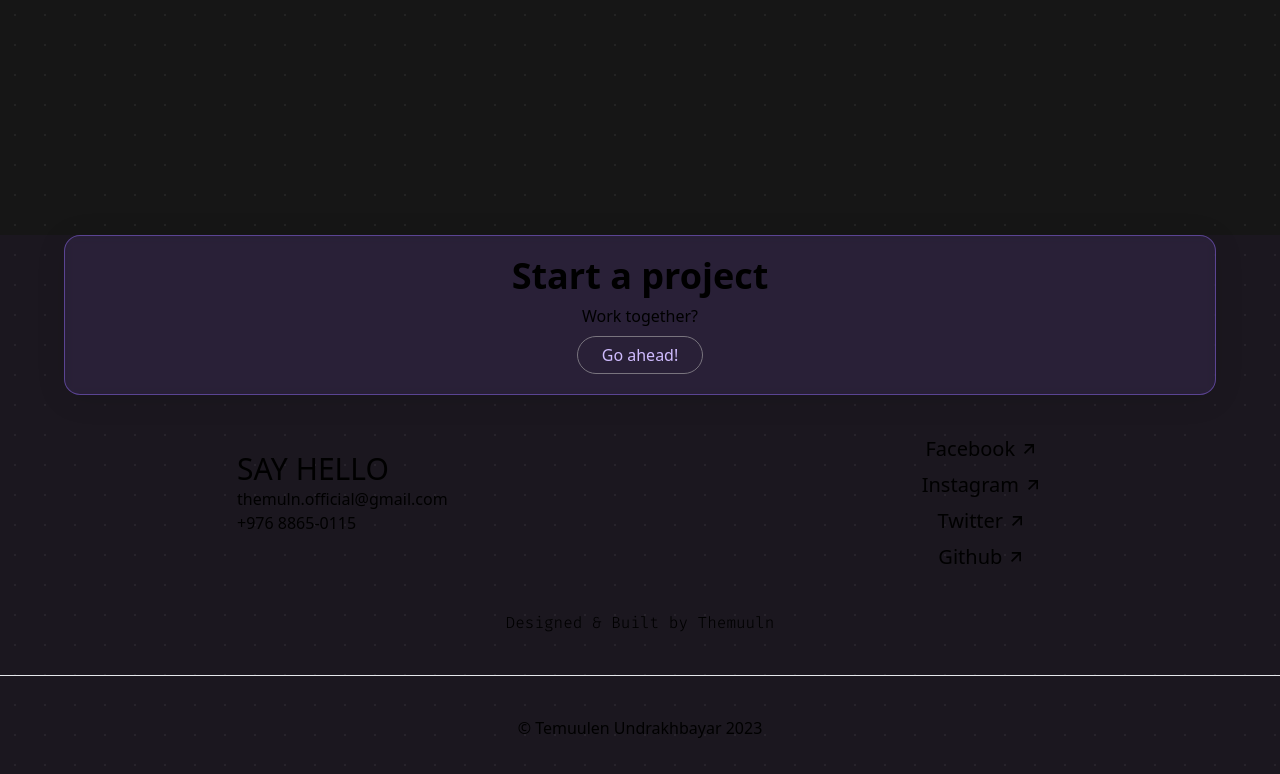
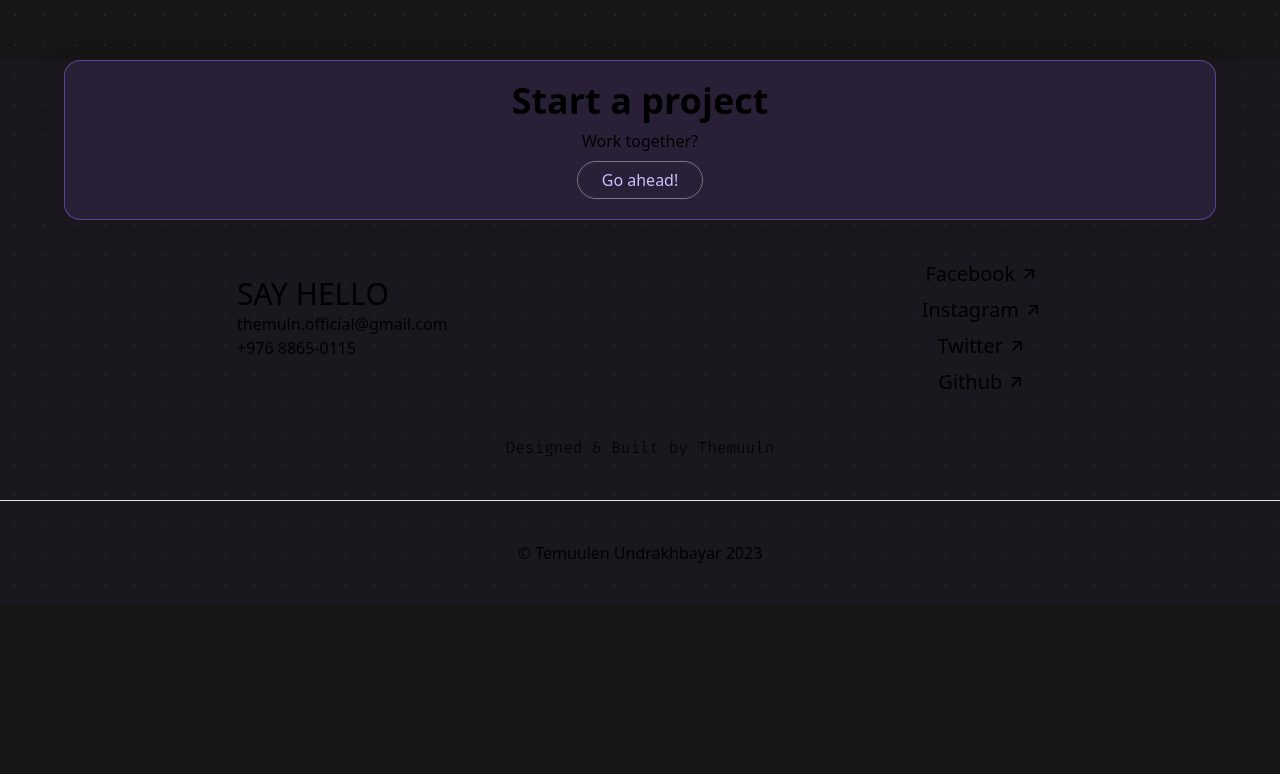
Before and after one commit to themuuln/final-portfolio, a Next.js app: page / in a window 1280 px wide. Shown: the part 5700-6474 px from the top of the page. After the commit the page ends 6305 px from the top, so only its background shows below. Built offline with nearby package versions, Linux system fonts and the light colour scheme; a web font is replaced by a local one.

Commit message:
ui: footer fixed

```diff
--- a/components/footer/FooterSection.tsx
+++ b/components/footer/FooterSection.tsx
@@ -5,7 +5,10 @@ import FooterStartSection from "./FooterStartSection";
 
 const FooterSection = () => {
   return (
-    <div id="footer" className="flex h-screen snap-center flex-col justify-end">
+    <div
+      id="footer"
+      className="flex flex-col justify-end pt-20 h-fit snap-center"
+    >
       <footer className="text-brand_main-500 bg-brand_bg-600/5">
         <IconContext.Provider value={{ size: "1em" }}>
           <FooterStartSection />
```
